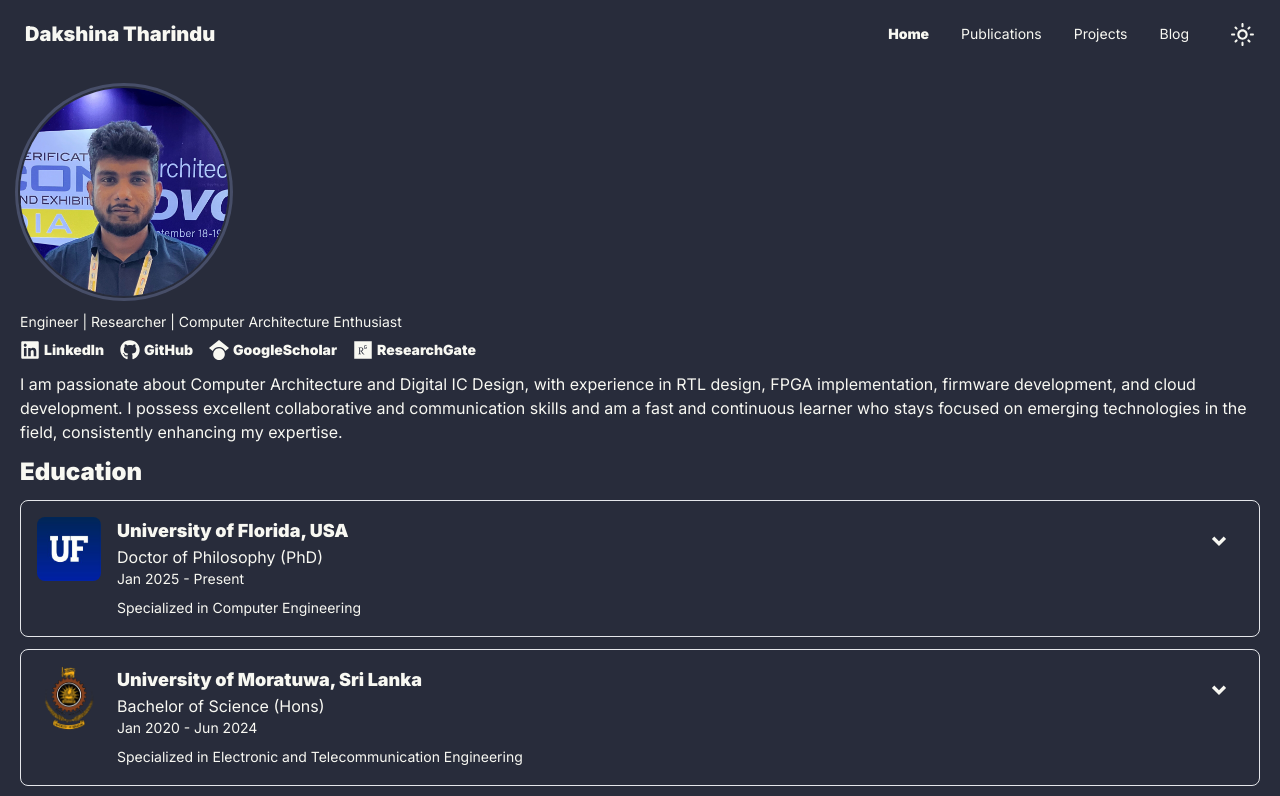
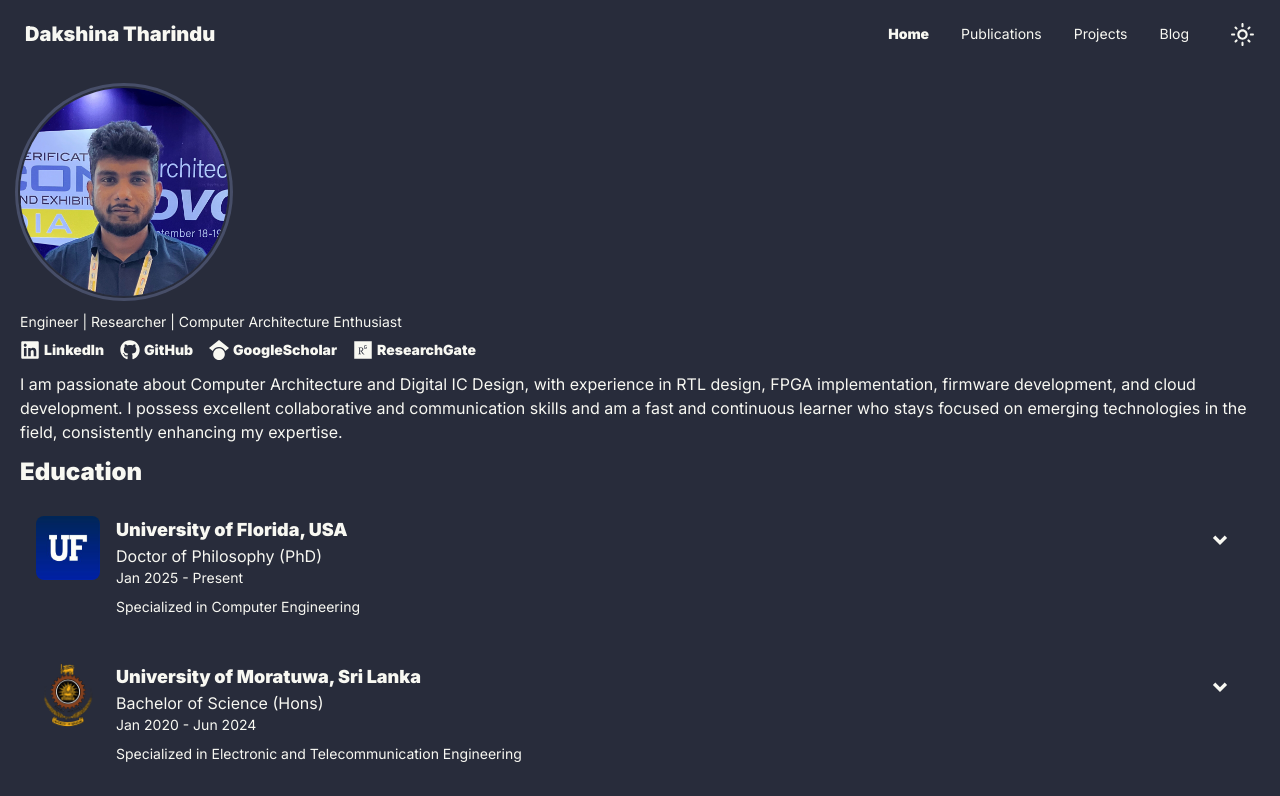
Before and after one commit to dakshinatharindu/dakshina.me, a Next.js app: page / in a window 1280 px wide. Shown: the top 796 px of the page. Built offline with nearby package versions, Linux system fonts and the light colour scheme.

Commit message:
remove the border

```diff
--- a/app/components/home/College.tsx
+++ b/app/components/home/College.tsx
@@ -1,7 +1,7 @@
 'use client'
-import React, { useState } from 'react';
-import Image, { StaticImageData } from 'next/image';
-import { RiArrowDropDownLine, RiArrowDropUpLine } from "react-icons/ri";
+import React, {useState} from 'react';
+import Image, {StaticImageData} from 'next/image';
+import {RiArrowDropDownLine, RiArrowDropUpLine} from "react-icons/ri";
 
 // Base interface for common props
 interface BaseEducationProps {
@@ -55,7 +55,7 @@ const College: React.FC<CombinedCollegeProps> = (props) => {
     };
 
     return (
-      <div className="border rounded-lg hover:bg-primary transition-colors duration-200 mb-3">
+        <div className=" rounded-lg hover:bg-primary transition-colors duration-200 mb-3">
             <div className="flex items-start space-x-4 p-4">
                 {/* Logo Container */}
                 <div className="flex-shrink-0">
@@ -96,9 +96,9 @@ const College: React.FC<CombinedCollegeProps> = (props) => {
                                     aria-label={isExpanded ? "Collapse details" : "Expand details"}
                                 >
                                     {isExpanded ? (
-                          <RiArrowDropUpLine className="w-10 h-10" />
+                                        <RiArrowDropUpLine className="w-10 h-10"/>
                                     ) : (
-                          <RiArrowDropDownLine className="w-10 h-10" />
+                                        <RiArrowDropDownLine className="w-10 h-10"/>
                                     )}
                                 </button>
                             )}
```
Lines whose indentation alone changed are shown as unchanged.
